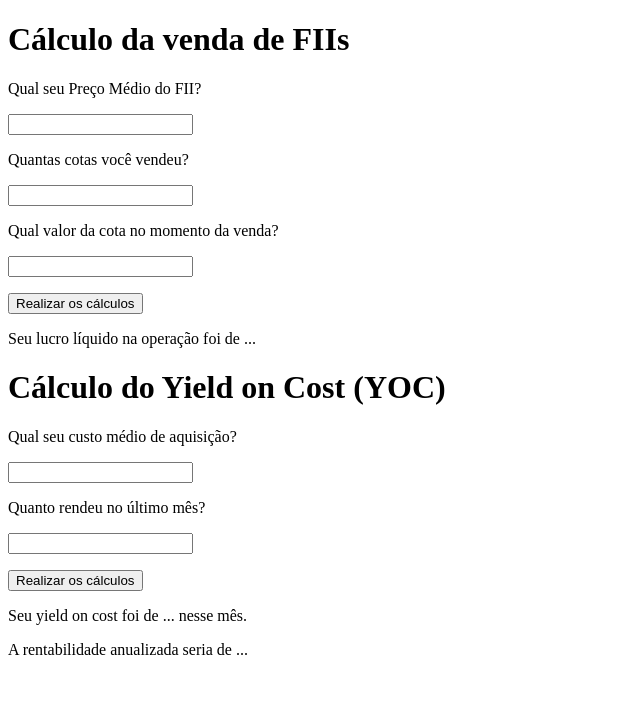
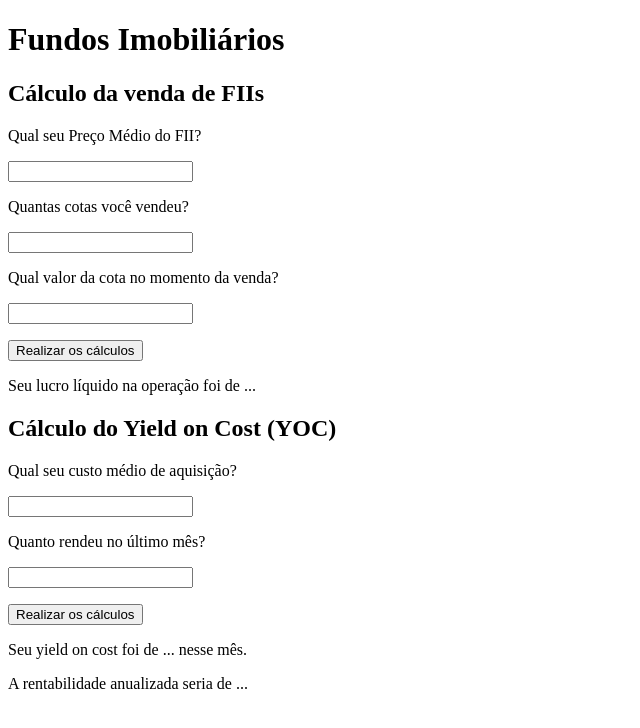
Before and after one commit to carlosxfelipe/fundosimobiliarios, a plain HTML site: page index.html in a window 1280 px wide. Shown: the whole page, without its empty margins (0-640 px from the left). Drawn offline with Linux system fonts and the light colour scheme.

Commit message:
pequenas melhorias

```diff
--- a/index.html
+++ b/index.html
@@ -6,8 +6,13 @@
     <title>Fundos Imobiliários</title>
   </head>
   <body>
+    <div class="header">
+      <h1>Fundos Imobiliários</h1>
+    </div>
+
+    <div class="content">
       <div class="calculardarfparafiis">
-      <h1>Cálculo da venda de FIIs</h1>
+        <h2>Cálculo da venda de FIIs</h2>
         <p>
           <label>Qual seu Preço Médio do FII?</label>
         </p>
@@ -33,7 +38,7 @@
       </div>
 
       <div class="yieldoncost">
-      <h1>Cálculo do Yield on Cost (YOC)</h1>
+        <h2>Cálculo do Yield on Cost (YOC)</h2>
         <p>
           <label>Qual seu custo médio de aquisição?</label>
         </p>
@@ -54,6 +59,7 @@
           <p>A rentabilidade anualizada seria de ...</p>
         </section>
       </div>
+    </div>
 
     <script src="assets/js/calculardarfparafiis.js"></script>
     <script src="assets/js/yieldoncost.js"></script>
```
Lines whose indentation alone changed are shown as unchanged.
